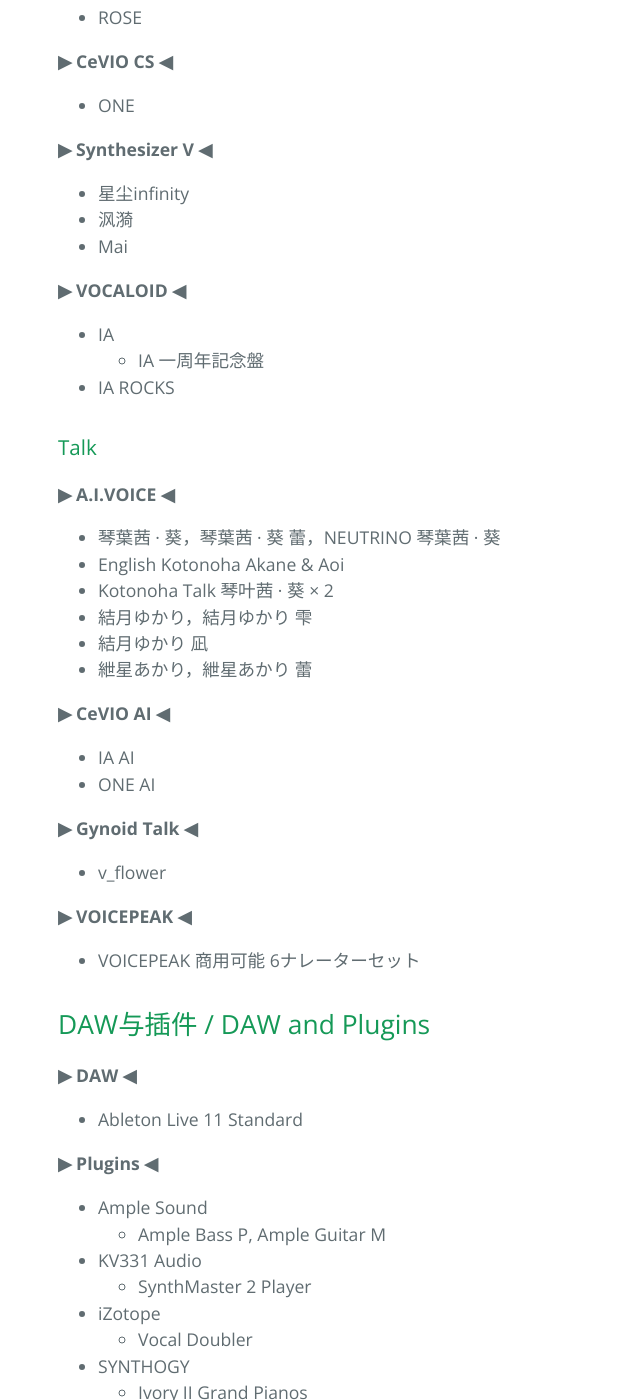
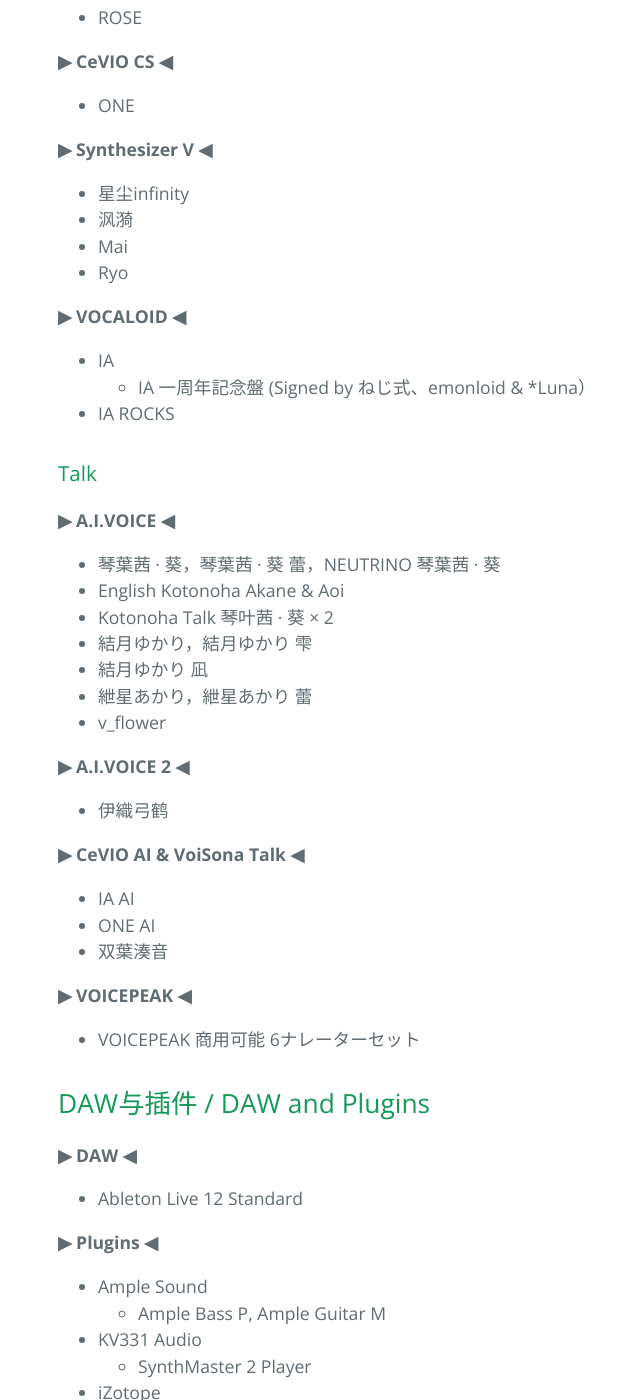
Before and after one commit to NachtgeistW/Sft-Song-Talk-About-Me, a Jekyll site: the page built from voicebanks-and-daw.md, in a window 1280 px wide and 1400 px high, scrolled down 932 px. Shown: the whole window, without its empty margins (166-806 px from the left). Built offline with Jekyll 4.4.1, drawn with Linux system fonts in a browser that asks for light colours; some of the changed text lies outside the part shown.

Commit message:
Update voicebanks-and-daw.md

```diff
--- a/voicebanks-and-daw.md
+++ b/voicebanks-and-daw.md
@@ -12,7 +12,7 @@ Below are my purchased voice libraries (listed by software name and purchased da
 
 ### Song
 
-**▶ CeVIO AI ◀**
+**▶ CeVIO AI & VoiSona ◀**
 
 - IA AI
 - IA AI English
@@ -33,11 +33,12 @@ Below are my purchased voice libraries (listed by software name and purchased da
 - 星尘infinity
 - 沨漪
 - Mai
+- Ryo
 
 **▶ VOCALOID ◀**
 
 - IA
-    - IA 一周年記念盤
+    - IA 一周年記念盤 (Signed by ねじ式、emonloid & *Luna）
 - IA ROCKS
 
 ### Talk
@@ -50,15 +51,17 @@ Below are my purchased voice libraries (listed by software name and purchased da
 - 結月ゆかり，結月ゆかり 雫
 - 結月ゆかり 凪
 - 紲星あかり，紲星あかり 蕾
+- v_flower
 
-**▶ CeVIO AI ◀**
+**▶ A.I.VOICE 2 ◀**
+
+- 伊織弓鹤
+
+**▶ CeVIO AI & VoiSona Talk ◀**
 
 - IA AI
 - ONE AI
-
-**▶ Gynoid Talk ◀**
-
-- v_flower
+- 双葉湊音
 
 **▶ VOICEPEAK ◀**
 
@@ -68,7 +71,7 @@ Below are my purchased voice libraries (listed by software name and purchased da
 
 **▶ DAW ◀**
 
-- Ableton Live 11 Standard
+- Ableton Live 12 Standard
 
 **▶ Plugins ◀**
 
```
Also changed, not shown: other parts of voicebanks-and-daw.md (+1 -3 lines).
